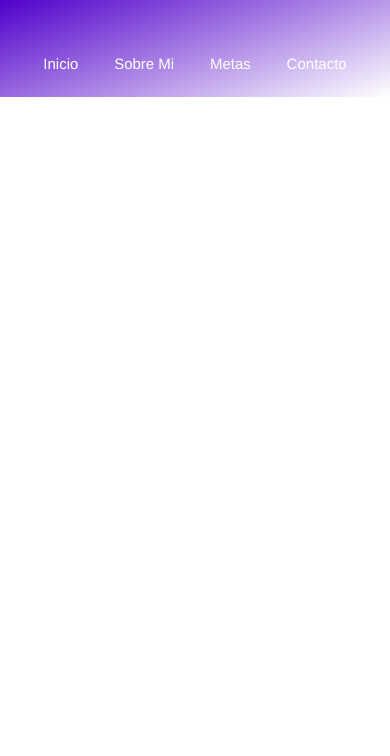
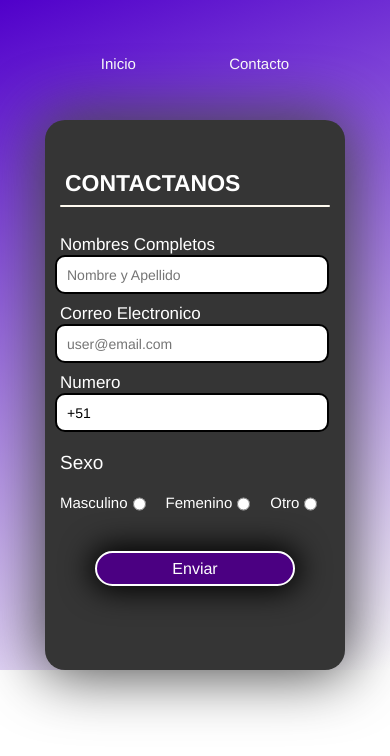
Before and after one commit to BryanSan25/New-1, a plain HTML site: page primerproyecto/contacto.html in a window 390 px wide. Drawn offline with Linux system fonts and the light colour scheme.

Commit message:
ultimo cambio del dia

```diff
--- a/primerproyecto/contacto.html
+++ b/primerproyecto/contacto.html
@@ -11,12 +11,53 @@
     <header>
         <nav>
             <ul>
-                <a href="#"> <li class="li-pc-1">Inicio</li> </a>
-                <a href="#historia"> <li class="li-pc-2">Sobre Mi</li> </a>
-                <a href="#"> <li class="li-pc-3"> Metas </li> </a>
+                <a href="index.html"> <li class="li-pc-1">Inicio</li> </a>
                 <a href="contacto.html"> <li class="li-pc-4">Contacto</li> </a>
             </ul>
         </nav>
     </header>
+    <main>
+        <div class="main-form-1">
+            <div>
+                <h3> Contactanos </h3>
+            </div>
+            <div class="form-rectangulo"></div>
+            <div class="contenedor-form">
+                <div class="hijo-form">
+                    <div class="input-1">
+                        <label for="Nombre">Nombres Completos</label>
+                        <input type="text" name="NombreFormulario" id="nombre" placeholder="Nombre y Apellido">
+                    </div>
+                    <div class="input-2">
+                        <label for="Correo">Correo Electronico</label>
+                        <input type="email" name="CorreoFormulario" id="correo" placeholder="user@email.com">
+                    </div>
+                    <div class="input-3">
+                        <label for="Numero">Numero</label>
+                        <input type="tel" name="NumeroFormulario" id="numero" value="+51 ">
+                    </div>
+                    <div class="input-4">
+                        <div>
+                            <label for="Sexo">Sexo</label>
+                        </div>
+                        <div class="input-form-2">
+                            <label for="Sexo">Masculino</label>
+                            <input type="radio" name="SexoFormulario" id="sexo">
+                            <label for="Sexo">Femenino</label>
+                            <input type="radio" name="SexoFormulario" id="sexo">
+                            <label for="Sexo"> Otro </label>
+                            <input type="radio" name="SexoFormulario" id="sexo">
+                        </div>
+                        <div class="input-5">
+                            <input type="submit" value="Enviar">
+                        </div>
+                    </div>
+                </div>
+                    <div class="svg-form">
+                        <img src="./img/Mobile login-pana.svg" alt="svg de persona en inicio de sesion">
+                    </div>
+            </div>
+        </div>
+    </main>
 </body>
 </html>
--- a/primerproyecto/css/style.css
+++ b/primerproyecto/css/style.css
@@ -124,12 +124,6 @@ main img {
     margin: 50px auto;
     width: 1300px;
 }
-
-
-
-
-
-
 /* SUB SECTION FOOTER */
 .section-sub-footer {
     width: auto;
@@ -147,7 +141,109 @@ main img {
 }
 
 
-
+/* FORM-CONTACTO */
+.main-form-1 {
+    width: 900px;
+    height: 550px;
+    background-color: rgb(53, 53, 53);
+    margin: 0 auto;
+    border-radius: 20px;
+    box-shadow: 0 0 60px 5px rgb(71, 71, 71);
+    color: white;
+}
+.main-form-1 h3 {
+    text-transform: uppercase;
+    font-size: 25px;
+    padding-top: 30px;
+    margin-left: 25px;
+    margin-bottom: 5px;
+}
+.form-rectangulo {
+    width: 880px;
+    height: 2px;
+    background-color: floralwhite;
+    border-radius: 90px;
+    margin: 8px auto;
+}
+.contenedor-form {
+    display: flex;
+}
+label {
+    display: block;
+    font-size: 20px;
+}
+.hijo-form {
+    display: block;
+}
+.svg-form {
+    margin: auto;
+}
+.input-1 {
+    margin-top: 50px;
+    margin-left: 90px;
+}
+.input-1 input {
+    width: 290px;
+    height: 35px;
+    border-radius: 10px;
+    padding-left: 10px;
+    font-size: 16px;
+    border: 2px solid black;
+}
+.input-2 {
+    margin-top: 20px;
+    margin-left: 90px;
+}
+.input-2 input {
+    width: 290px;
+    height: 35px;
+    border-radius: 10px;
+    padding-left: 10px;
+    font-size: 16px;
+    border: 2px solid black;
+}
+.input-3 {
+    margin-top: 20px;
+    margin-left: 90px;
+}
+.input-3 input {
+    width: 290px;
+    height: 35px;
+    border-radius: 10px;
+    padding-left: 10px;
+    font-size: 16px;
+    border: 2px solid black;
+}
+.input-4 {
+    margin-top: 20px;
+    margin-left: 90px;
+}
+.input-form-2 {
+    display: flex;
+    margin-top: 10px;
+}
+.input-form-2 label {
+    font-size: 18px;
+}
+.input-form-2 input {
+    margin-right: 15px;
+    margin-left: 5px;
+}
+::placeholder {
+    font-size: 16px;
+}
+.input-5 input {
+    width: 200px;
+    height: 35px;
+    font-size: 16px;
+    border-radius: 20px;
+    border: 2px solid white;
+    box-shadow: 0 0 30px 5px black;
+    margin-top: 40px;
+    margin-left: 50px;
+    background-color: indigo;
+    color: white;
+}
 
 
 
@@ -213,14 +309,71 @@ main img {
         text-align: center;
         margin-top: 20px;
     }
+    /* SUB SECTION FOOTER */
+    .contenedor-sub-footer input {
+        width: 374px;
+    }
+
+    /* FORM */
+    .main-form-1 {
+        width: 300px;
+        height: 550px;
+    }
+    .main-form-1 h3 {
+        font-size: 23px;
+        margin-left: 20px;
+        margin-top: 20px;
+    }
+    .form-rectangulo {
+        width: 270px;
+    }
+    .input-1, .input-2, .input-3, .input-4 {
+        margin: 10px;
+    }
+    .input-1 {
+        margin-top: 20px;
+    }
+    .input-1 input {
+        width: 260px;
+        font-size: 14px;
+    }
+    .input-2 input {
+        width: 260px;
+        font-size: 14px;
+    }
+    .input-3 input {
+        width: 260px;
+        font-size: 14px;
+    }
+    .input-4 {
+        margin-top: 20px;
+    }
+    .input-4 label {
+        font-size: 19px;
+    }
+    .input-form-2 label {
+        font-size: 15px;
+        margin-top: 10px;
+    }
+    .input-form-2 input {
+        margin-top: 13px;
+    }
+    .input-5 input {
+        margin-top: 40px;
+        margin-left: 40px;
+    }
+    .svg-form {
+        display: none;
+    }
 
 
 
 
-
-
-    /* SUB SECTION FOOTER */
-    .contenedor-sub-footer input {
-        width: 374px;
+    label {
+        font-size: 17px;
+        margin-left: 5px;
+    }
+    ::placeholder {
+        font-size: 14px;
     }
 }
```
Also changed, not shown: primerproyecto/img/Mobile login-pana.svg (added).
